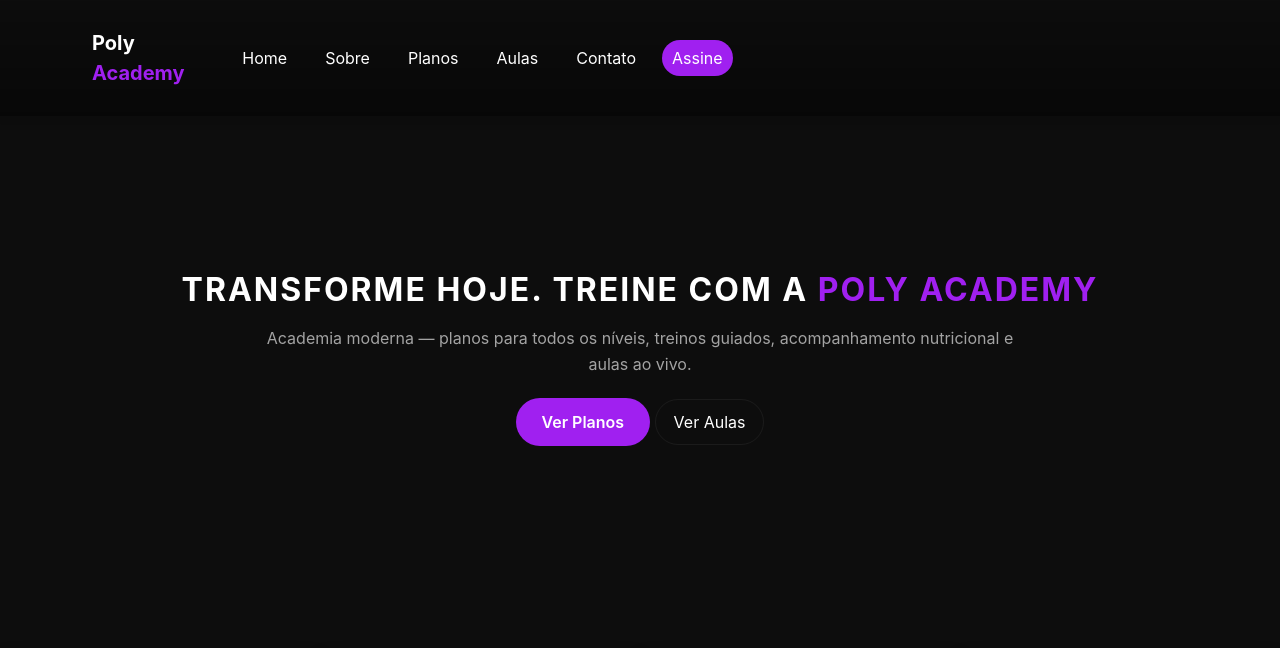
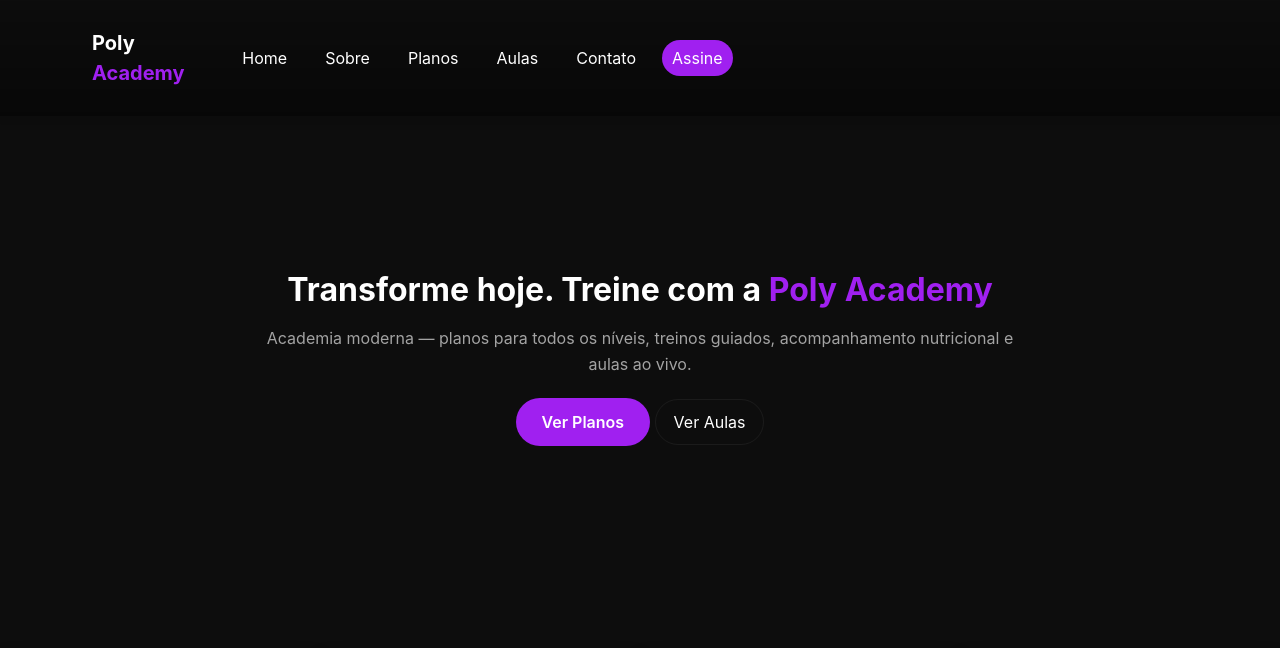
Before and after one commit to polielle/AcademyPoly, a plain HTML site: page index.html in a window 1280 px wide. Shown: the top 648 px of the page. Drawn offline with Linux system fonts and the light colour scheme.

Commit message:
Add files via upload
Voltei o estilo do título anterior e coloquei cor personalizada nos links

```diff
--- a/style.css
+++ b/style.css
@@ -355,7 +355,6 @@ section {
   margin-bottom: 60px;
 }
 
-h1 {
-  text-transform: uppercase;
-  letter-spacing: 2px;
+a {
+  color: #6a0dad;
 }
```
